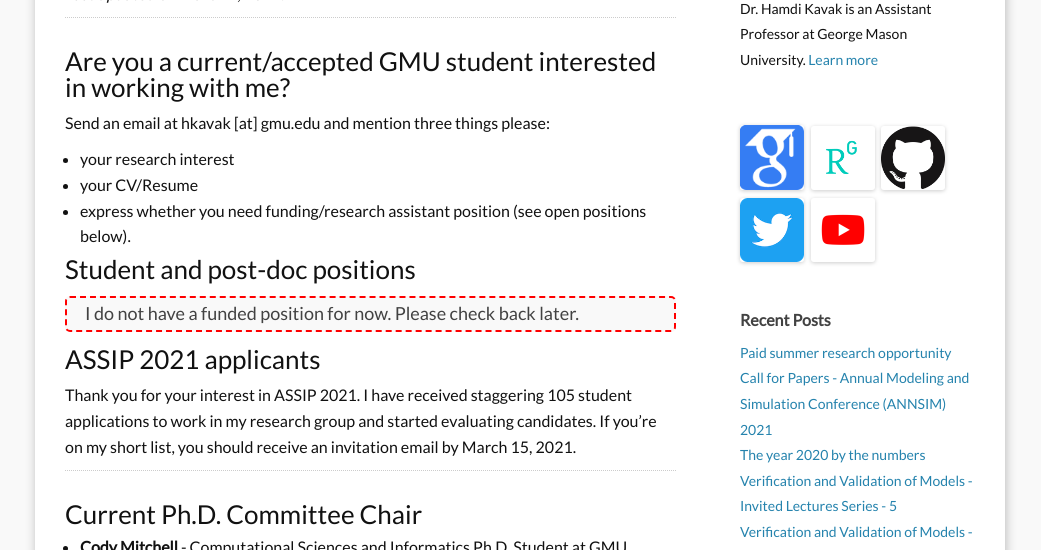
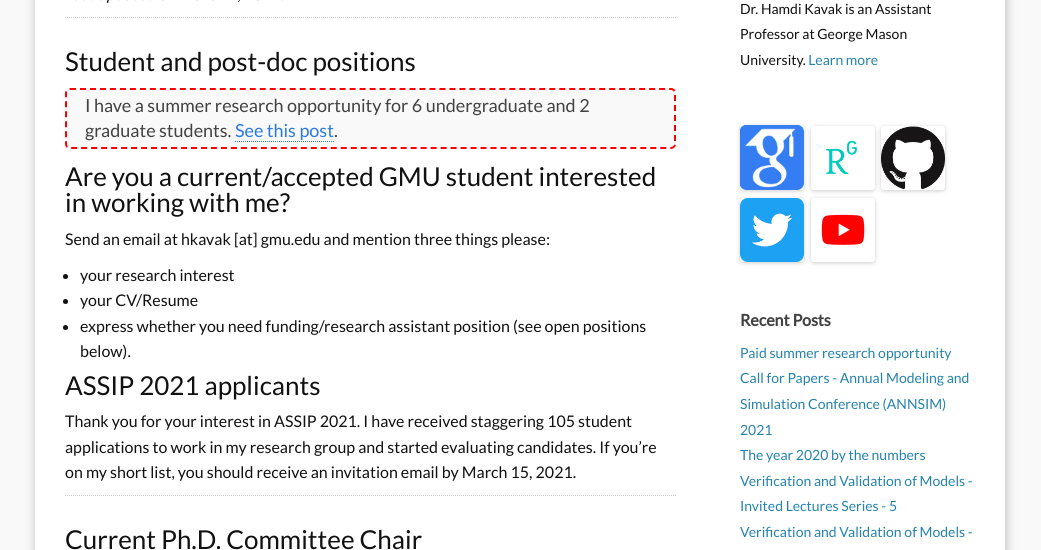
Before and after one commit to hamdikavak/hamdikavak.github.io, a Jekyll site: the page built from j_students.md, in a window 1280 px wide and 900 px high, cut to the strip 350-900 px from the top of the window. Shown: the whole strip, without its empty margins (120-1161 px from the left). Built offline with Jekyll 4.4.1, drawn with Linux system fonts in a browser that asks for light colours; nearby versions of some CDN libraries.

Commit message:
Students page update

```diff
--- a/j_students.md
+++ b/j_students.md
@@ -11,15 +11,15 @@ I enjoy advising and supervising curious students at all levels from high school
 
 ---
 
+### Student and post-doc positions
+> I have a summer research opportunity for 6 undergraduate and 2 graduate students. [See this post]({{ site.baseurl }}/jobs/2021/03/04/summer-research-opportunity.html).
+
+
 ### Are you a current/accepted GMU student interested in working with me?
 Send an email at hkavak [at] gmu.edu and mention three things please:
 * your research interest
 * your CV/Resume
 * express whether you need funding/research assistant position (see open positions below).
-
-### Student and post-doc positions
-> I do not have a funded position for now. Please check back later.
-
 
 ### ASSIP 2021 applicants
 Thank you for your interest in ASSIP 2021. I have received staggering 105 student applications to work in my research group and started evaluating candidates. If you're on my short list, you should receive an invitation email by March 15, 2021.
```
